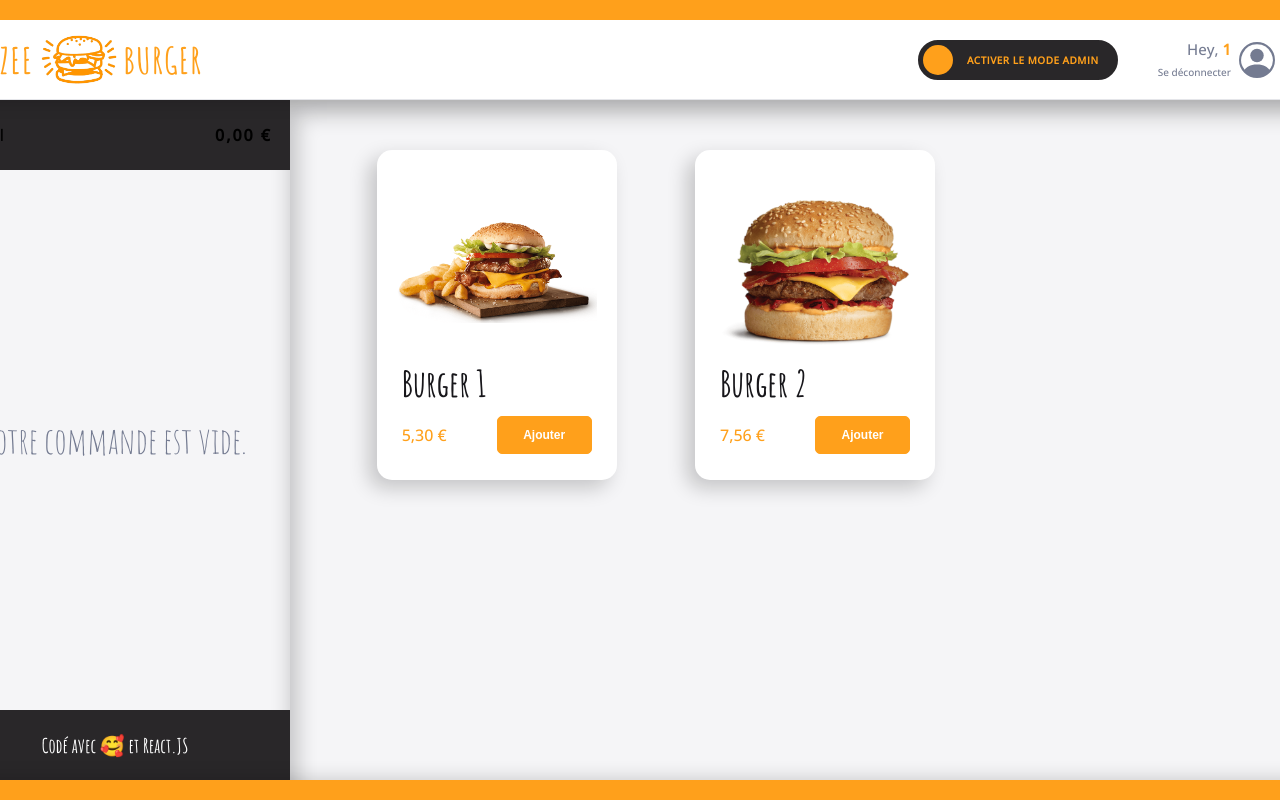
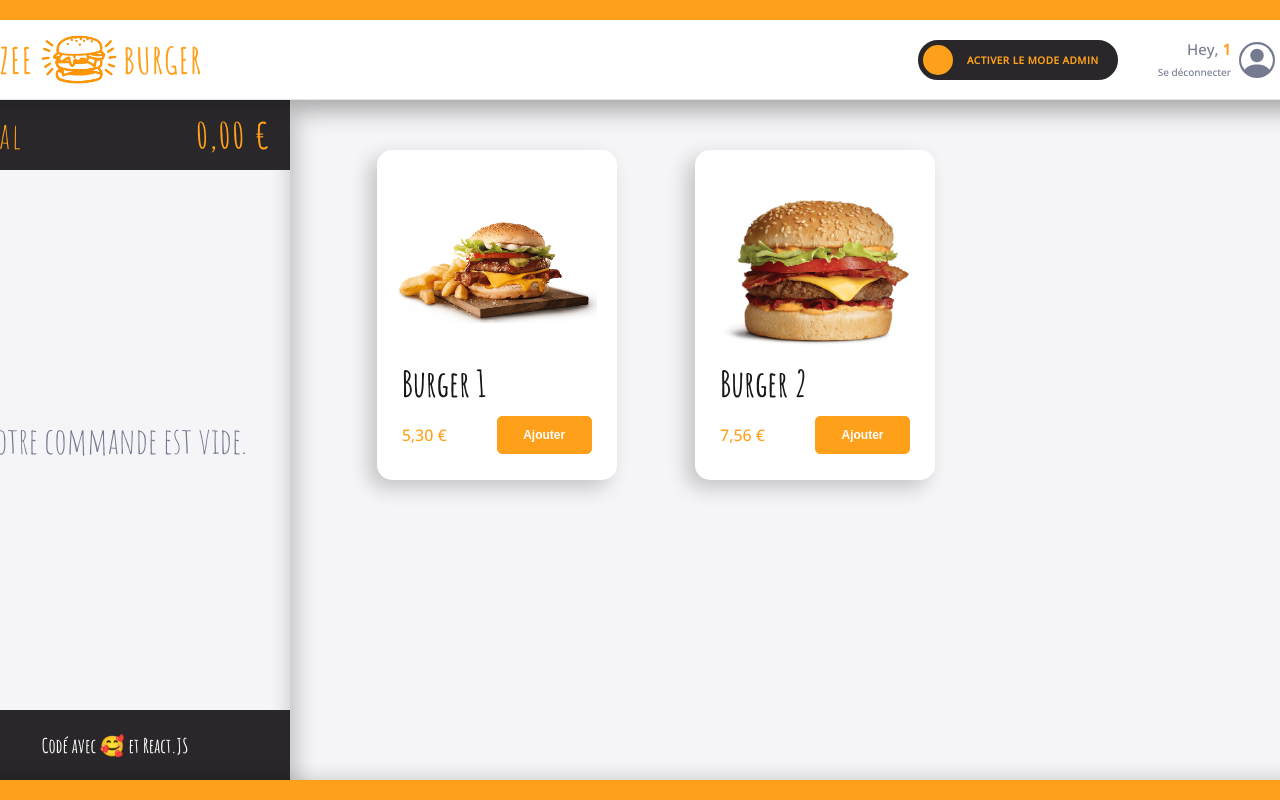
Before and after one commit to YannLescot/crazee-burger, a React (Create React App) app: page /order/1 in a window 1280 px wide. Shown: the top 800 px of the page. Built offline with nearby package versions, Linux system fonts and the light colour scheme.

Commit message:
💄  F12: Basket > Header > span corrections

```diff
--- a/src/components/pages/order/Main/Basket/BasketHeader.js
+++ b/src/components/pages/order/Main/Basket/BasketHeader.js
@@ -11,8 +11,8 @@ export default function BasketHeader() {
 
   return (
     <BasketHeaderStyled>
-      <p>Total</p>
-      <p className="totalPrice">{totalPrice}</p>
+      <span>Total</span>
+      <span className="totalPrice">{totalPrice}</span>
     </BasketHeaderStyled>
   );
 }
```
